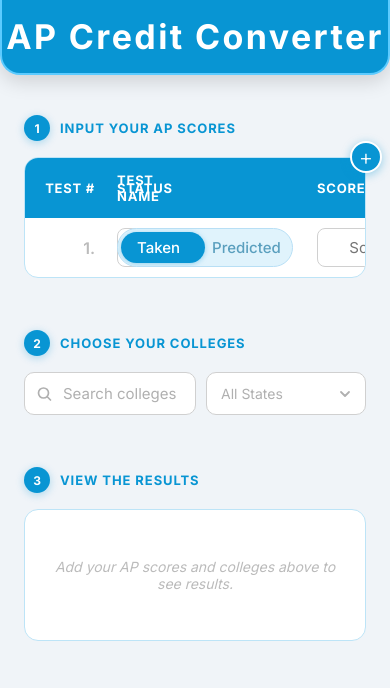
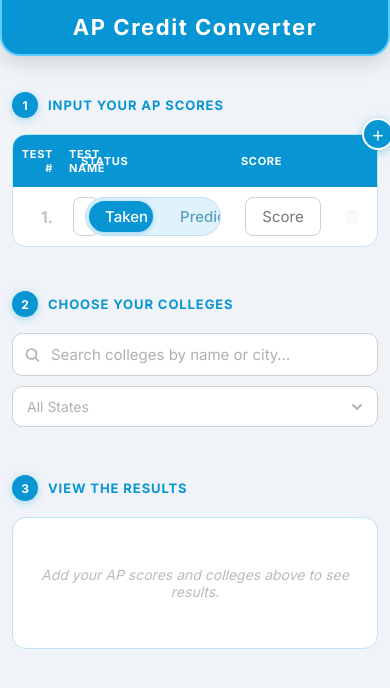
Before and after one commit to AryaVaidya08/Credit-Converter, a Next.js app: page / in a window 390 px wide. Shown: the top 688 px of the page. Built offline with nearby package versions, Linux system fonts and the light colour scheme.

Commit message:
responsive

```diff
--- a/app/components/header.module.css
+++ b/app/components/header.module.css
@@ -25,3 +25,13 @@
     color: white;
     margin: 0;
 }
+
+@media (max-width: 600px) {
+    .headerbox {
+        height: 56px;
+    }
+
+    .headertitle {
+        font-size: 22px;
+    }
+}
--- a/app/page.module.css
+++ b/app/page.module.css
@@ -51,3 +51,13 @@
     font-size: 14px;
     font-style: italic;
 }
+
+@media (max-width: 600px) {
+    .page {
+        padding-bottom: 40px;
+    }
+
+    .stepSection {
+        padding: 16px 12px 0;
+    }
+}
--- a/app/step1/apinputting.module.css
+++ b/app/step1/apinputting.module.css
@@ -81,3 +81,26 @@
 .thScore {
   padding-right: 20px;
 }
+
+@media (max-width: 600px) {
+  .outer {
+    margin-bottom: 28px;
+  }
+
+  /* Allow the table to scroll horizontally instead of being clipped */
+  .tableCard {
+    overflow-x: auto;
+    overflow-y: hidden;
+  }
+
+  /* Tighten column widths so the table fits better when scrolling */
+  .colIndex  { width: 48px; }
+  .colStatus { width: 160px; }
+  .colScore  { width: 100px; }
+  .colDelete { width: 44px; }
+
+  .th {
+    padding: 12px 8px;
+    font-size: 11px;
+  }
+}
--- a/app/step2/collegesearch.module.css
+++ b/app/step2/collegesearch.module.css
@@ -351,3 +351,32 @@
   background: #fff0f0;
   color: #e03535;
 }
+
+@media (max-width: 600px) {
+  /* Stack search input and state filter vertically */
+  .searchRow {
+    flex-direction: column;
+  }
+
+  /* State filter spans full width when stacked */
+  .stateTrigger {
+    width: 100%;
+  }
+
+  /* Allow the selected colleges table to scroll horizontally */
+  .tableCard {
+    overflow-x: auto;
+    overflow-y: hidden;
+  }
+
+  /* Tighten column widths */
+  .colIndex  { width: 44px; }
+  .colCity   { width: 130px; }
+  .colState  { width: 60px; }
+  .colDelete { width: 44px; }
+
+  .th {
+    padding: 12px 8px;
+    font-size: 11px;
+  }
+}
--- a/app/step3/results.module.css
+++ b/app/step3/results.module.css
@@ -169,3 +169,33 @@
   font-style: italic;
   font-size: 12px;
 }
+
+@media (max-width: 600px) {
+  /* Allow chips to wrap below the college name on narrow screens */
+  .cardHeader {
+    flex-wrap: wrap;
+    row-gap: 6px;
+    padding: 12px 14px;
+  }
+
+  /* Name takes its own row so chips wrap cleanly below */
+  .collegeName {
+    width: 100%;
+    flex: none;
+  }
+
+  /* Chips sit on the second row, chevron stays right-aligned */
+  .chips {
+    flex: 1;
+  }
+
+  /* Breakdown table scrolls horizontally instead of overflowing */
+  .breakdown {
+    overflow-x: auto;
+  }
+
+  .breakdownTable th,
+  .breakdownTable td {
+    padding: 9px 10px;
+  }
+}
```
